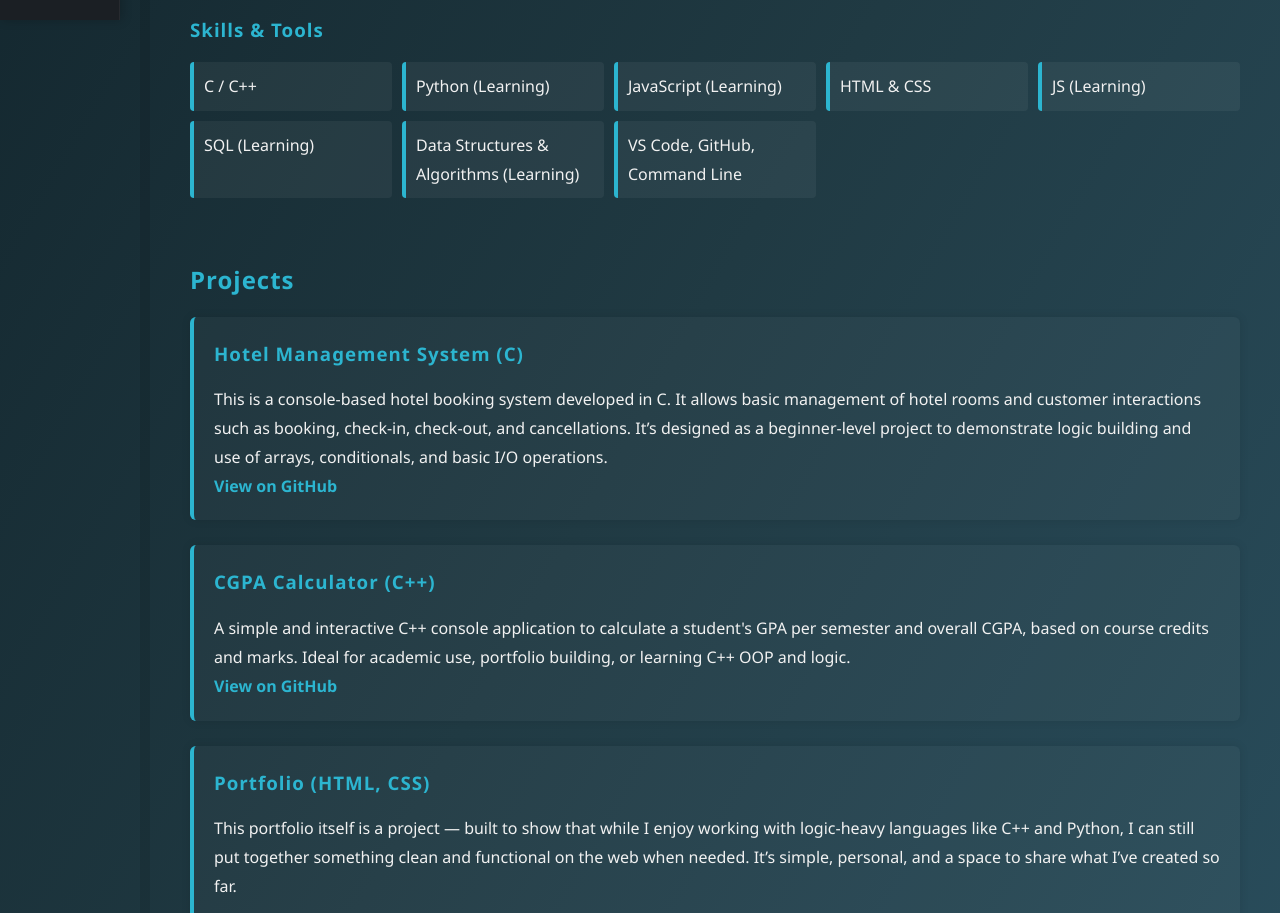
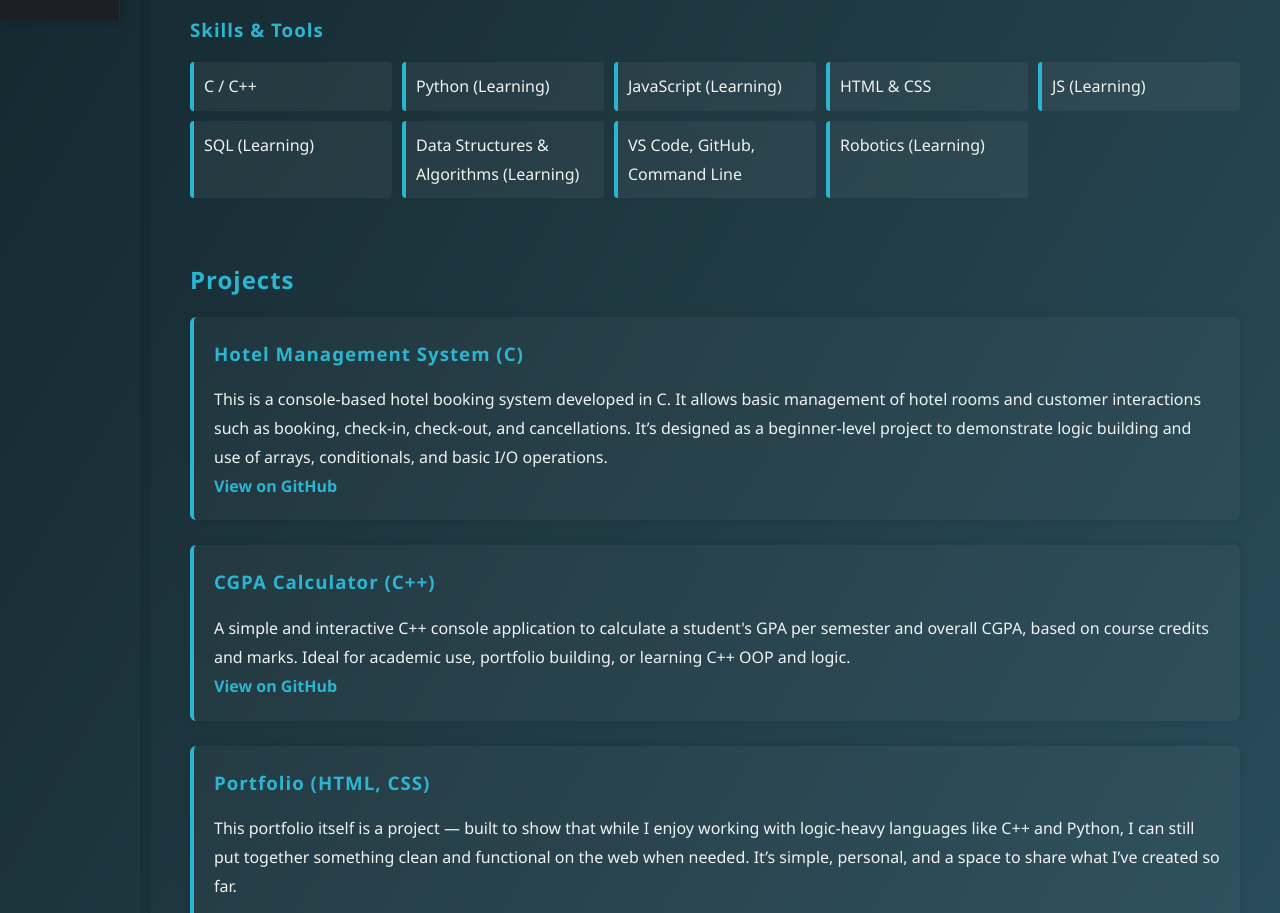
Before and after one commit to hetavi2404/portfolio, a plain HTML site: page index.html in a window 1280 px wide. Shown: the part 780-1693 px from the top of the page. Drawn offline with Linux system fonts and the light colour scheme.

Commit message:
Updated index.html

```diff
--- a/index.html
+++ b/index.html
@@ -65,6 +65,7 @@
                 <li>SQL (Learning)</li>
                 <li>Data Structures & Algorithms (Learning)</li>
                 <li>VS Code, GitHub, Command Line</li>
+                <li>Robotics (Learning)</li>
             </ul>
         </section>
 
```
